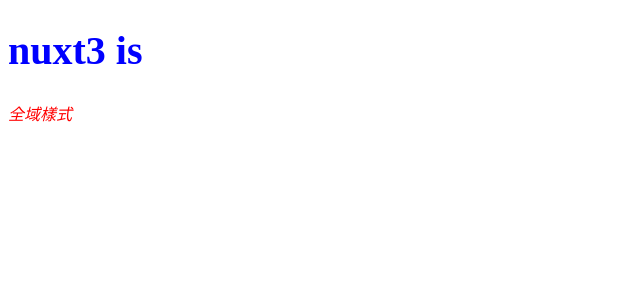
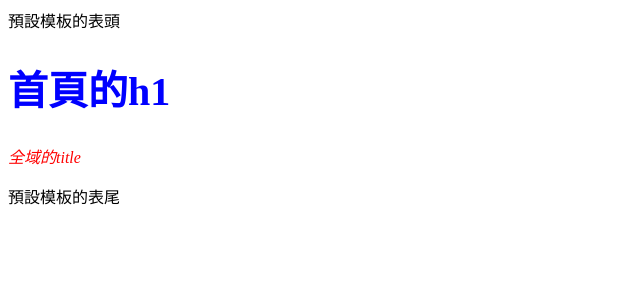
Before and after one commit to sana6622/practice-nuxt3, a Nuxt app: page / in a window 1280 px wide. Shown: the top 300 px of the page, without its empty margins (0-640 px from the left). Built offline with nearby package versions, Linux system fonts and the light colour scheme.

Commit message:
增加layout

```diff
--- a/app.vue
+++ /dev/null
@@ -1,6 +0,0 @@
-<template>
-  <div>
-    <NuxtRouteAnnouncer />
-    <NuxtPage />
-  </div>
-</template>
--- /dev/null
+++ b/layouts/adminLayout.vue
@@ -0,0 +1,11 @@
+<script setup lang="ts"></script>
+
+<template>
+  <div>
+    <header>後台的表頭</header>
+    <slot />
+    <footer>後台的表尾</footer>
+  </div>
+</template>
+
+<style scoped></style>
--- /dev/null
+++ b/layouts/default.vue
@@ -0,0 +1,11 @@
+<script setup lang="ts"></script>
+
+<template>
+  <div>
+    <header>預設模板的表頭</header>
+    <slot />
+    <footer>預設模板的表尾</footer>
+  </div>
+</template>
+
+<style scoped></style>
--- /dev/null
+++ b/pages/about.vue
@@ -0,0 +1,11 @@
+<script setup lang="ts">
+definePageMeta({
+  layout: "admin-layout",
+});
+</script>
+
+<template>
+  <div>Page: about</div>
+</template>
+
+<style scoped></style>
--- a/pages/index.vue
+++ b/pages/index.vue
@@ -2,16 +2,15 @@
 
 <template>
   <div>
-   <h1>nuxt3 is</h1>
-   <p class="title">全域樣式</p>
+    <h1>首頁的h1</h1>
+    <p class="title">全域的title</p>
   </div>
 </template>
 
 <style lang="scss">
-$primary:blue;
-h1{
+$primary: blue;
+h1 {
   color: $primary;
-   font-size: $fs-xl;
-
+  font-size: $fs-xl;
 }
 </style>
```
